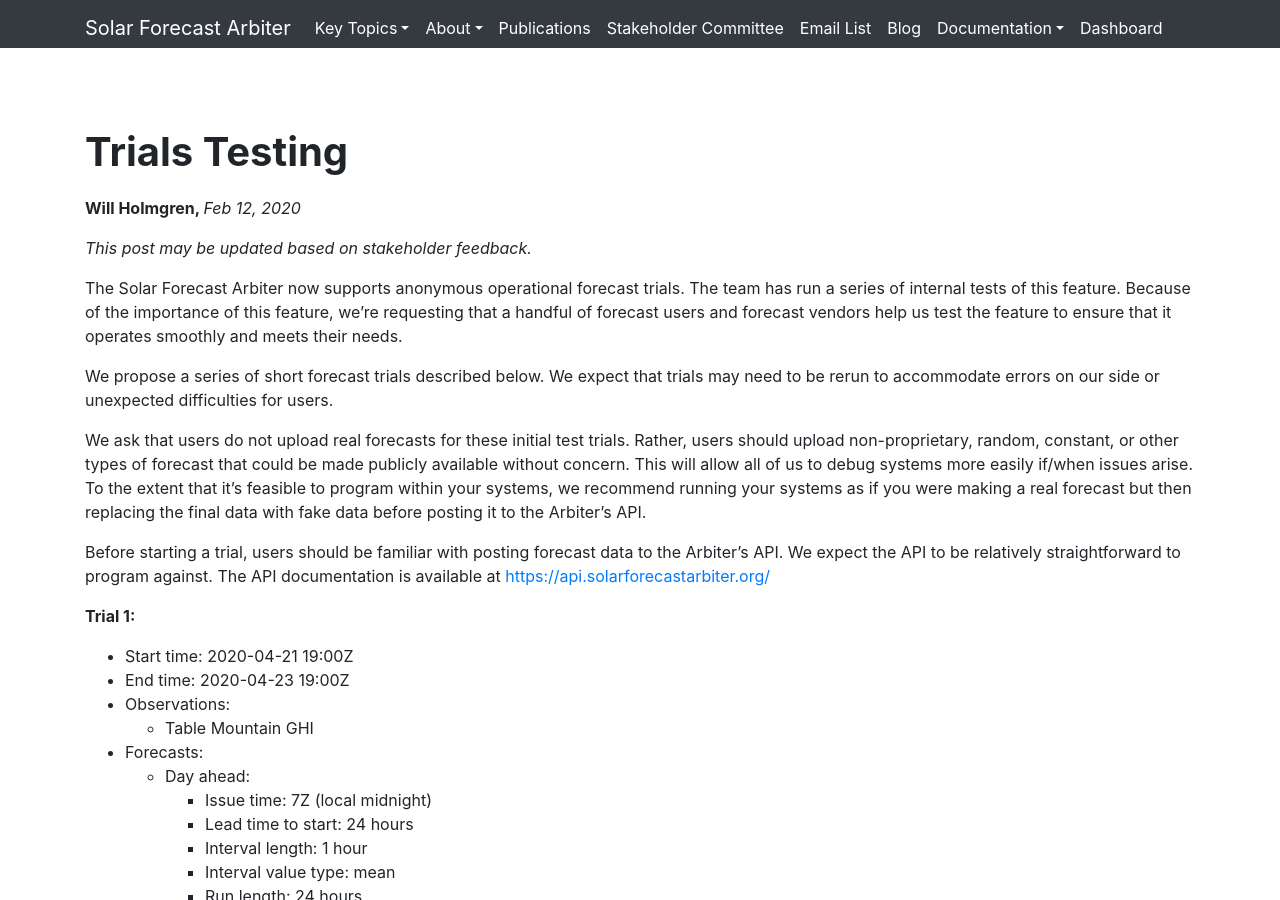
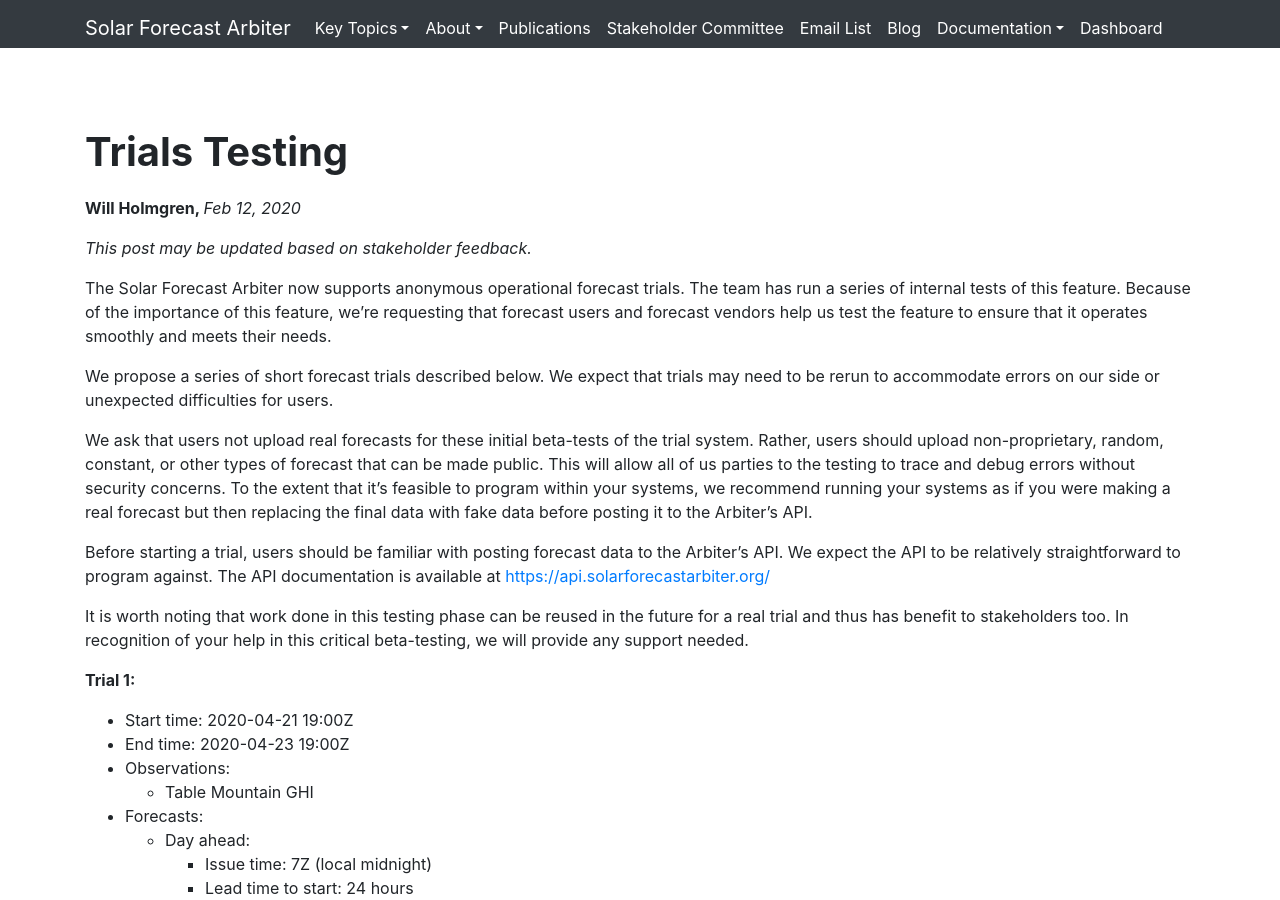
Before and after one commit to SolarArbiter/SolarArbiter.github.io, a Jekyll site: the page built from _posts/2020-02-12-Trials-Testing.md, in a window 1280 px wide and 900 px high. Built offline with Jekyll 4.4.1, drawn with Linux system fonts in a browser that asks for light colours.

Commit message:
Update 2020-02-12-Trials-Testing.md
Minor changes.  I think from an optics perspective it is also worth changing the blog post date too, though this is not particularly important.

```diff
--- a/_posts/2020-02-12-Trials-Testing.md
+++ b/_posts/2020-02-12-Trials-Testing.md
@@ -5,29 +5,19 @@
 
 *This post may be updated based on stakeholder feedback.*
 
-The Solar Forecast Arbiter now supports anonymous operational forecast
-trials. The team has run a series of internal tests of this feature.
-Because of the importance of this feature, we’re requesting that a
-handful of forecast users and forecast vendors help us test the feature
-to ensure that it operates smoothly and meets their needs.
+The Solar Forecast Arbiter now supports anonymous operational forecast trials. The team has run a series of internal tests of this feature. Because of the importance of this feature, we’re requesting that forecast users and forecast vendors help us test the feature to ensure that it operates smoothly and meets their needs.
 
-We propose a series of short forecast trials described below. We expect
-that trials may need to be rerun to accommodate errors on our side or
-unexpected difficulties for users.
+We propose a series of short forecast trials described below. We expect that trials may need to be rerun to accommodate errors on our side or unexpected difficulties for users.
 
-We ask that users do not upload real forecasts for these initial test
-trials. Rather, users should upload non-proprietary, random, constant,
-or other types of forecast that could be made publicly available without
-concern. This will allow all of us to debug systems more easily if/when
-issues arise. To the extent that it’s feasible to program within your
-systems, we recommend running your systems as if you were making a real
-forecast but then replacing the final data with fake data before posting
-it to the Arbiter’s API.
+We ask that users not upload real forecasts for these initial beta-tests of the trial system. Rather, users should upload non-proprietary, random, constant, or other types of forecast that can be made public. This will allow all of us parties to the testing to trace and debug errors without security concerns. To the extent that it’s feasible to program within your systems, we recommend running your systems as if you were making a real forecast but then replacing the final data with fake data before posting it to the Arbiter’s API.
+
 
 Before starting a trial, users should be familiar with posting forecast
 data to the Arbiter’s API. We expect the API to be relatively
 straightforward to program against. The API documentation is available
 at [https://api.solarforecastarbiter.org/](https://api.solarforecastarbiter.org/)
+
+It is worth noting that work done in this testing phase can be reused in the future for a real trial and thus has benefit to stakeholders too. In recognition of your help in this critical beta-testing, we will provide any support needed.
 
 **Trial 1:**
 
```
